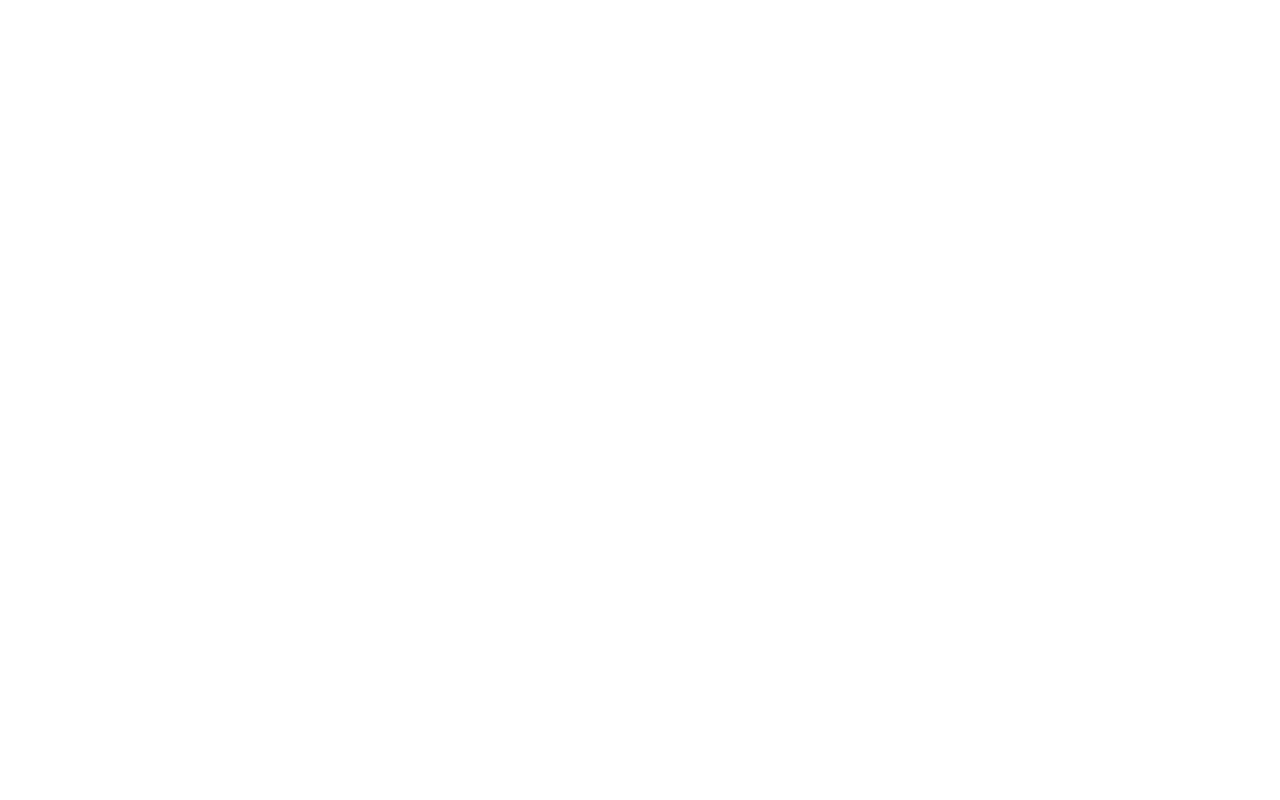
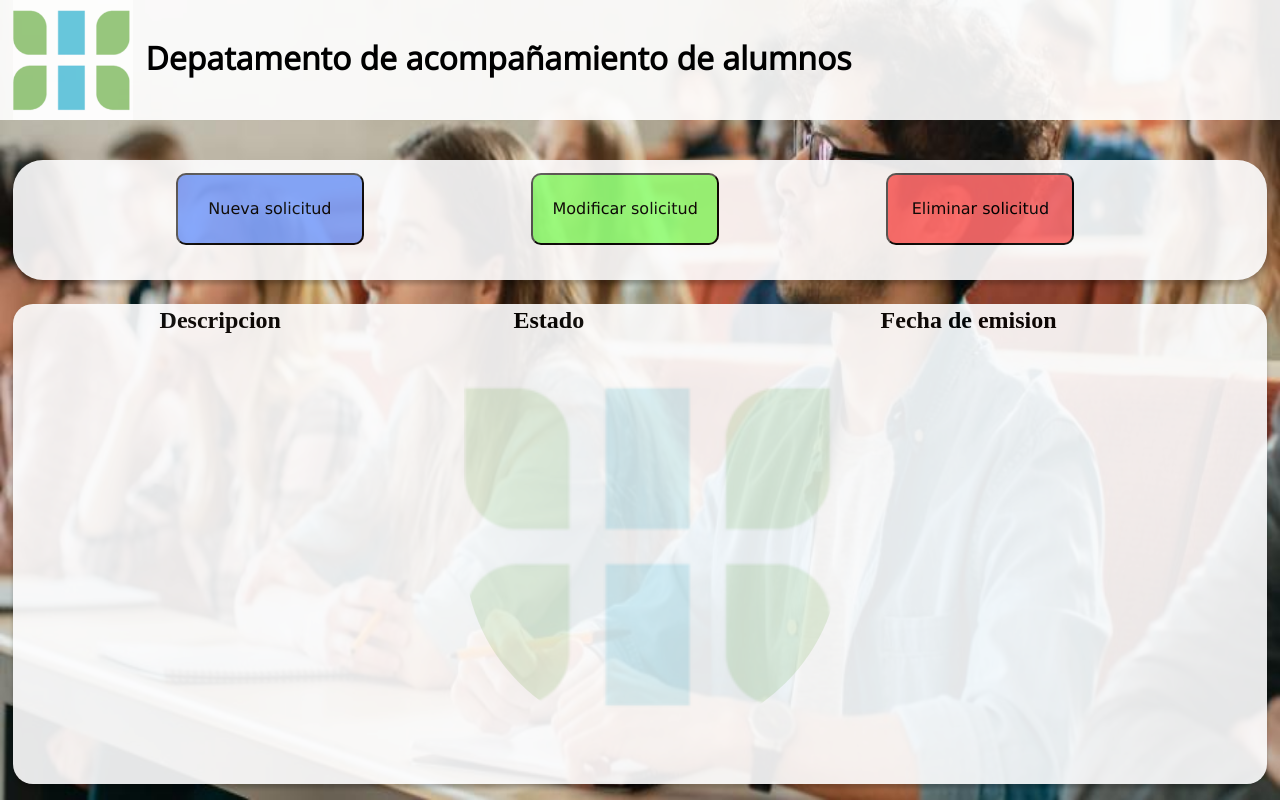
Before and after one commit to AlmironLeandro/Trabajo-integrador---Primera-iteraci-n, a plain HTML site: page Mis_solicitudes/index.html in a window 1280 px wide. Drawn offline with nearby package versions, Linux system fonts and the light colour scheme.

Commit message:
mis solicitudes

```diff
--- /dev/null
+++ b/Mis_solicitudes/index.css
@@ -0,0 +1,121 @@
+@import "../index.css";
+.inicio
+{
+    position: absolute;
+    padding: 0;
+    margin: 0;
+}
+.barra
+{
+    margin: 0;
+    padding: 0;
+    top: 0%;
+    position: absolute;
+    width: 100%;
+    height: 15%;
+    background: rgba(255, 255, 255, 0.9);
+
+}
+ .barra > img
+{
+    padding-left: 1%;
+    height: 100%;
+    opacity: 60%;
+}
+.barra > h1
+{
+    margin: 0;
+    margin-left: 1%;
+    position: absolute;
+    top: 30%;
+    font-family: 'Open Sans', sans-serif;
+    display: inline-block;
+    color: #000000;
+}
+.barraDeBotones
+{
+    margin-left: 1%;
+    position: absolute;
+    width: 98%;
+    height: 15%;
+    left: 0px;
+    top: 20%;
+    background: #FEFEFF;
+    opacity: 0.9;
+    box-shadow: 0px 4px 4px rgba(0, 0, 0, 0.25);
+    border-radius: 30px;
+}
+
+.barraDeBotones > #nueva_solicitud:hover
+{
+    background-color: khaki;
+    transition: 1s;
+    font-size: 125%;
+
+}
+.barraDeBotones > #modificar_solicitud:hover
+{
+    background-color: khaki;
+    transition: 1s;
+    font-size: 125%;
+}
+.barraDeBotones > #eliminar_solicitud:hover
+{
+    background-color: khaki;
+    transition: 1s;
+    font-size: 125%;
+}
+.barraDeBotones > button
+{
+    width: 15%;
+    height: 60%;
+    margin-left: 13%;
+    margin-top: 1%;
+    background-color: red;
+    font-family: 'Lucida Sans', 'Lucida Sans Regular', 'Lucida Grande', 'Lucida Sans Unicode', Geneva, Verdana, sans-serif;
+    font-size: 100%;
+    border-radius: 10px;
+    text-align: center;
+}
+.barraDeBotones > #nueva_solicitud
+{
+    background: #7EA2FE;
+}
+.barraDeBotones > #modificar_solicitud
+{
+    background: #94FF79;
+}
+.barraDeBotones > #eliminar_solicitud
+{
+    background: #FF6C6C;
+}
+.tablaSolicitudes
+{
+    margin-left: 1%;
+    top: 38%;
+    position: absolute;
+    width: 98%;
+    height: 60%;
+    background: #FEFEFF;
+    opacity: 0.9;
+    box-shadow: 0px 4px 4px rgba(0, 0, 0, 0.25);
+    border-radius: 20px;
+}
+.tablaSolicitudes > img
+{
+    position: absolute;
+    width: 30%;
+    height: 80%;
+    margin-top: 4%;
+    margin-left: 36%;
+    opacity: 15%;
+    border-radius: 0px 0px 200px 200px;
+
+}
+table
+
+{
+   width: 100%;
+   font-size: 150%;
+   font-family: 'Times New Roman', Times, serif;
+}
--- a/Mis_solicitudes/index.html
+++ b/Mis_solicitudes/index.html
@@ -1,10 +1,37 @@
 <!DOCTYPE html>
 <html lang="en">
 <head>
+    <link href="https://fonts.googleapis.com/css2?family=Open+Sans:wght@300&display=swap" rel="stylesheet">
     <meta charset="UTF-8">
     <meta name="viewport" content="width=device-width, initial-scale=1.0">
-    <title>Document</title>
+    <link rel="stylesheet" href="index.css">
+    <link rel="stylesheet" href="table.css">
+    <title>Crear solicitud/modificar</title>
 </head>
 <body>
+    <img class="inicio" src="../imagenes/background.jpeg">
+    <div class="barra">
+        <img src="../imagenes/0.png">
+        <h1>Depatamento de acompañamiento de alumnos</h1>
+    </div>
+    <div class="barraDeBotones">
+        <button class="hoverButton" id="nueva_solicitud">Nueva solicitud</button>
+        <button id="modificar_solicitud">Modificar solicitud</button>
+        <button id="eliminar_solicitud">Eliminar solicitud</button>
+    </div>
+    <div class="tablaSolicitudes">
+        <img src="../imagenes/0.png">
+        <table>
+            <tr>
+                <th>Descripcion</th>
+                <th>Estado</th>
+                <th>Fecha de emision</th>
+            </tr>
+        </table>
+    <!--Descripcion
+        Estado
+        Fecha de emision-->
+    </div>
+
 </body>
 </html>
--- a/index.css
+++ b/index.css
@@ -2,7 +2,7 @@ body{
     padding: 0%;
     margin: 0%;
 }
-img
+.inicio
 {
     width: 100%;
     height: 100%;
--- a/index.js
+++ b/index.js
@@ -1,4 +1,5 @@
 function validar(){
+
     var usuario = document.getElementById("usuario").value;
     var contraseña = document.getElementById("contraseña").value;
     var soloDigitos = /[0-9]+/;
@@ -24,4 +25,5 @@ function validar(){
         alert("El usuario debe ser un Dni('8 digitos)");
         return false;
     }
+    return document.getElementById("myForm").action = "Mis_solicitudes/index.html";
 }
```
Also changed, not shown: index.html (+2 -2 lines).
